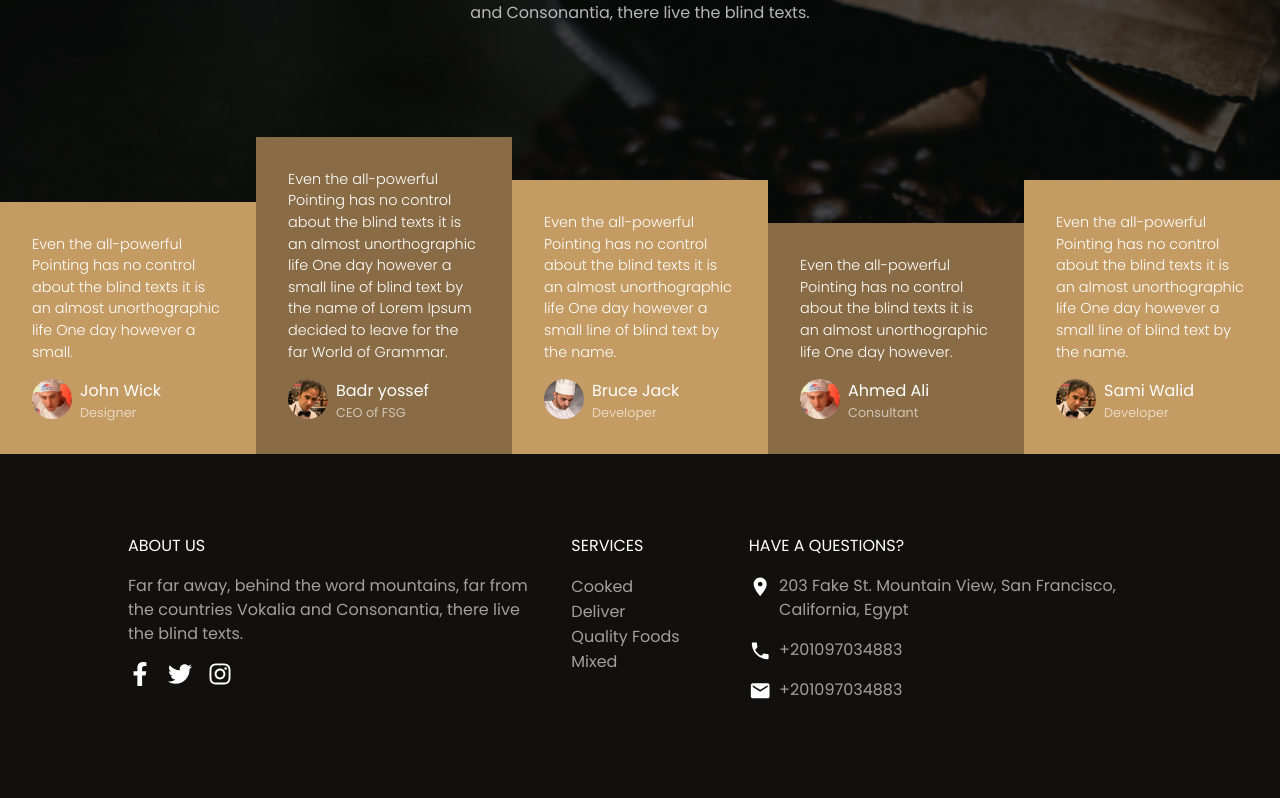
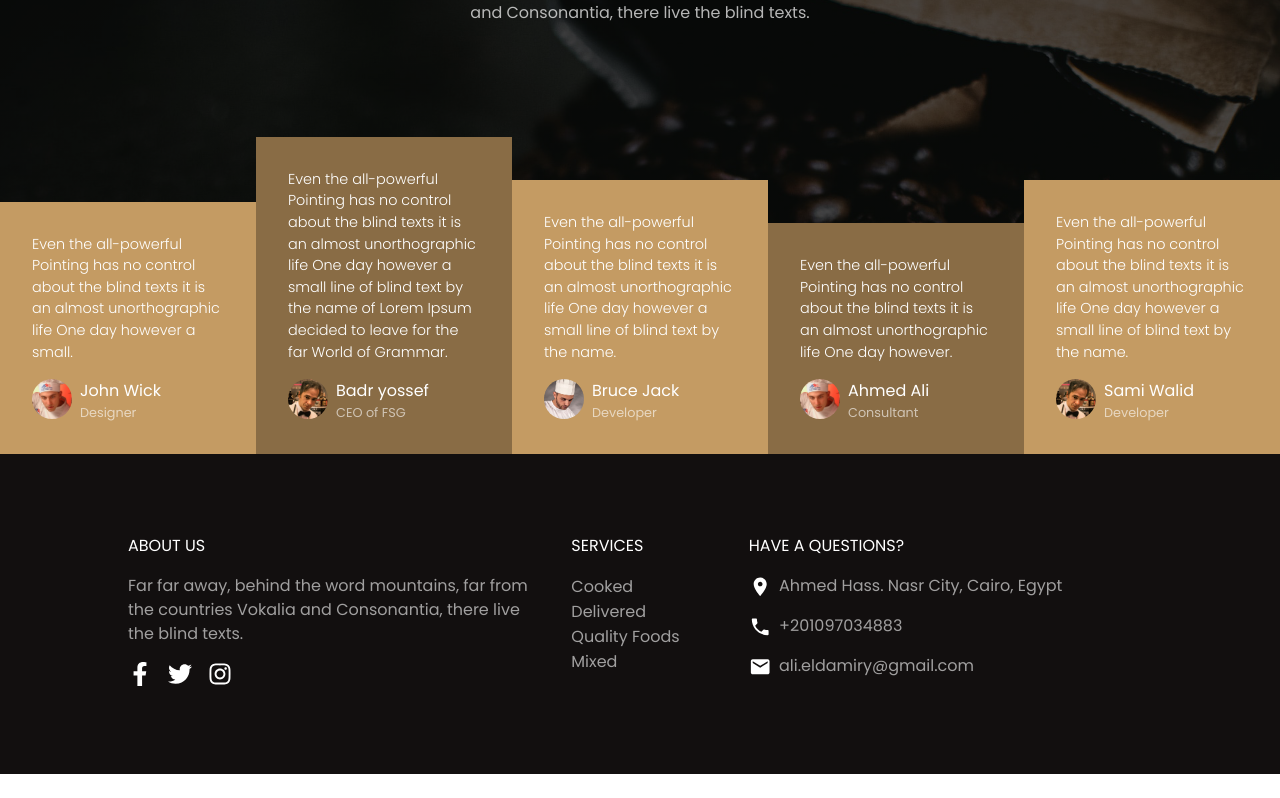
Before and after one commit to alieldamiry/coffee-shop, a React (Create React App) app: page / in a window 1280 px wide. Shown: the part 3855-4653 px from the top of the page. After the commit the page ends 4629 px from the top, so only its background shows below. Built offline with nearby package versions, Linux system fonts and the light colour scheme; what jss-rtl would draw is missing.

Commit message:
finished translating footer

```diff
--- a/public/locales/en/translation.json
+++ b/public/locales/en/translation.json
@@ -105,5 +105,22 @@
                 "text": "Even the all-powerful Pointing has no control about the blind texts it is an almost unorthographic life One day however a small line of blind text by the name."
             }
         }
+    },
+    "footer": {
+        "about": {
+            "title": "ABOUT US",
+            "content": "Far far away, behind the word mountains, far from the countries Vokalia and Consonantia, there live the blind texts."
+        },
+        "services": {
+            "title": "SERVICES",
+            "0": "Cooked",
+            "1": "Delivered",
+            "2": "Quality Foods",
+            "3": "Mixed"
+        },
+        "info": {
+            "title": "HAVE A QUESTIONS?",
+            "address": "Ahmed Hass. Nasr City, Cairo, Egypt"
+        }
     }
 }
--- a/src/components/Sections/Footer/Footer.js
+++ b/src/components/Sections/Footer/Footer.js
@@ -3,6 +3,7 @@ import RoomIcon from '@material-ui/icons/Room';
 import PhoneIcon from '@material-ui/icons/Phone';
 import MailIcon from '@material-ui/icons/Mail';
 import { FaFacebookF, FaTwitter, FaInstagram } from 'react-icons/fa';
+import { useTranslation } from 'react-i18next';
 
 const useStyles = makeStyles(() => ({
   footer: {
@@ -48,15 +49,15 @@ const useStyles = makeStyles(() => ({
 
 const Footer = () => {
   const classes = useStyles();
+  const { t } = useTranslation();
 
   return (
     <footer className={classes.footer}>
       <Grid container spacing={5}>
         <Grid item xs={12} md={5}>
-          <Typography className={classes.itemTitle} component="h4" vairant="h4">ABOUT US</Typography>
+          <Typography className={classes.itemTitle} component="h4" vairant="h4">{t('footer.about.title')}</Typography>
           <Typography className={classes.itemParagraph}>
-            Far far away, behind the word mountains,
-            far from the countries Vokalia and Consonantia, there live the blind texts.
+            {t('footer.about.content')}
           </Typography>
           <div className={classes.socialIcons}>
             <FaFacebookF className={classes.socialIcon} />
@@ -65,20 +66,20 @@ const Footer = () => {
           </div>
         </Grid>
         <Grid item xs={12} md={2}>
-          <Typography className={classes.itemTitle} component="h4" vairant="h4">SERVICES</Typography>
+          <Typography className={classes.itemTitle} component="h4" vairant="h4">{t('footer.services.title')}</Typography>
           <ul className={classes.serviceLinks}>
-            <li><Link to="/" className={classes.serviceLink}>Cooked</Link></li>
-            <li><Link to="/" className={classes.serviceLink}>Deliver</Link></li>
-            <li><Link to="/" className={classes.serviceLink}>Quality Foods</Link></li>
-            <li><Link to="/" className={classes.serviceLink}>Mixed</Link></li>
+            <li><Link to="/" className={classes.serviceLink}>{t('footer.services.0')}</Link></li>
+            <li><Link to="/" className={classes.serviceLink}>{t('footer.services.1')}</Link></li>
+            <li><Link to="/" className={classes.serviceLink}>{t('footer.services.2')}</Link></li>
+            <li><Link to="/" className={classes.serviceLink}>{t('footer.services.3')}</Link></li>
           </ul>
         </Grid>
         <Grid item xs={12} md={5}>
-          <Typography className={classes.itemTitle} component="h4" vairant="h4">HAVE A QUESTIONS?</Typography>
+          <Typography className={classes.itemTitle} component="h4" vairant="h4">{t('footer.info.title')}</Typography>
           <div className={classes.contact}>
             <RoomIcon className={classes.contactIcon} />
             <Typography className={classes.itemParagraph}>
-              203 Fake St. Mountain View, San Francisco, California, Egypt
+              {t('footer.info.address')}
             </Typography>
           </div>
           <div className={classes.contact}>
@@ -87,7 +88,7 @@ const Footer = () => {
           </div>
           <div className={classes.contact}>
             <MailIcon className={classes.contactIcon} />
-            <Typography className={classes.itemParagraph}>+201097034883</Typography>
+            <Typography className={classes.itemParagraph}>ali.eldamiry@gmail.com</Typography>
           </div>
         </Grid>
       </Grid>
```
Also changed, not shown: public/locales/ar/translation.json (+17 -0 lines), 1 other file (tests, documents, lock files or other folders).
